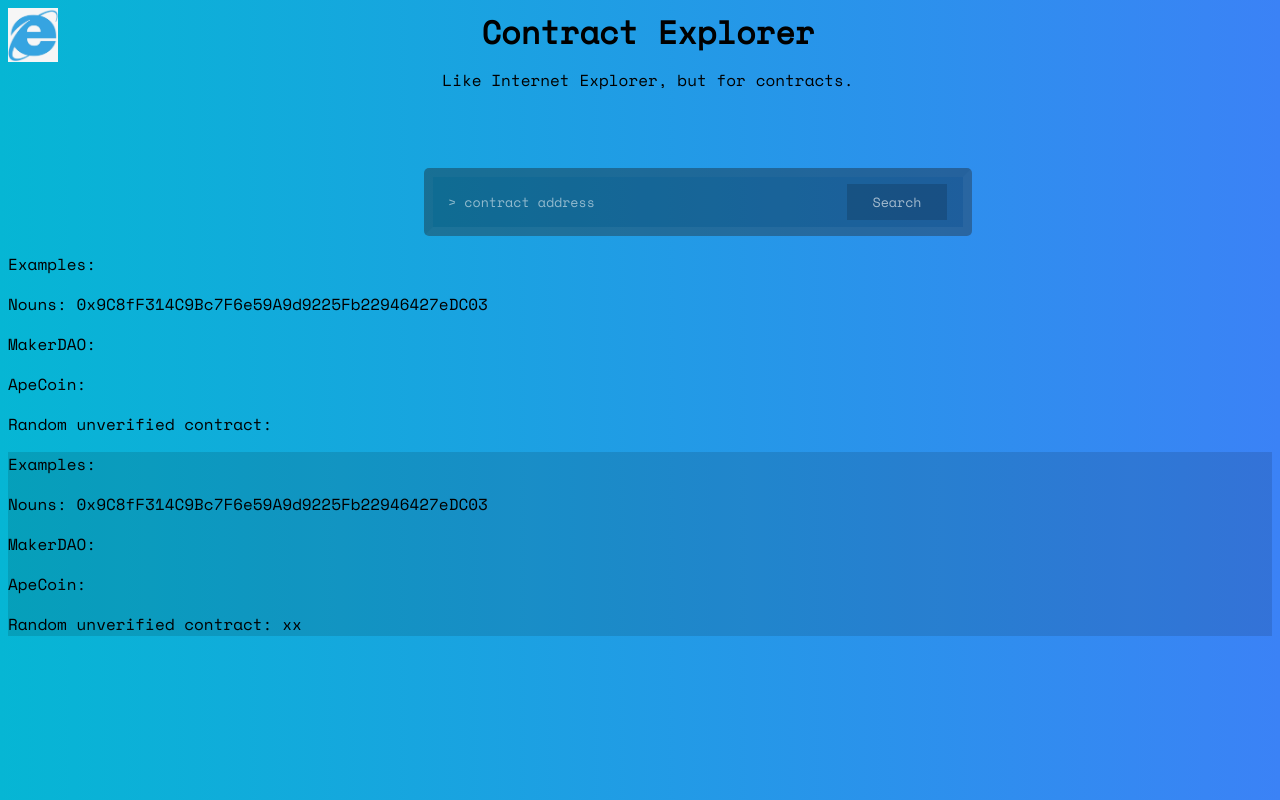
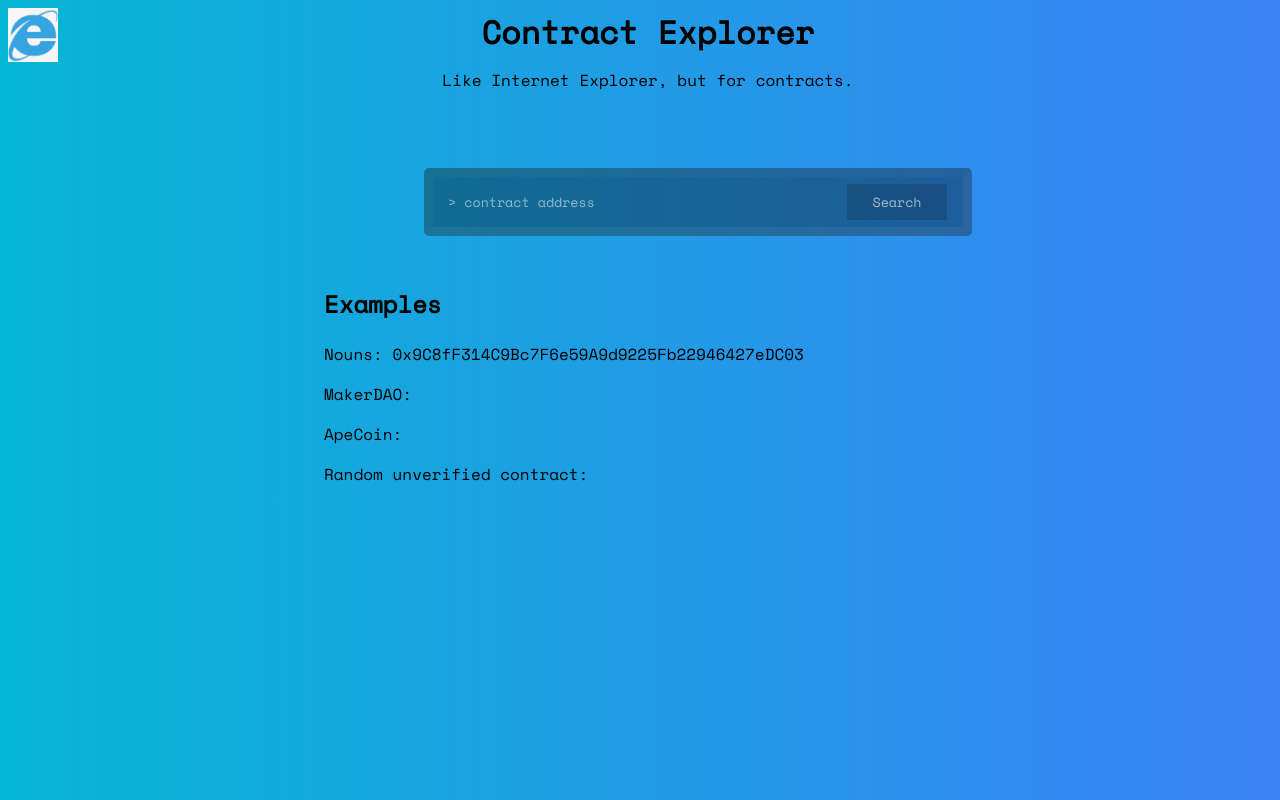
Before and after one commit to shazow/contract-explorer, a SvelteKit app: page / in a window 1280 px wide. Built offline with nearby package versions, Linux system fonts and the light colour scheme.

Commit message:
Styled examples text

```diff
--- a/src/routes/+page.svelte
+++ b/src/routes/+page.svelte
@@ -25,24 +25,18 @@
     </div>
 </form>
 
-<div>
-    <p>Examples:</p>
+<div class="center examples-text">
+    <h2>Examples</h2>
     <p>Nouns: 0x9C8fF314C9Bc7F6e59A9d9225Fb22946427eDC03</p>
     <p>MakerDAO:</p>
     <p>ApeCoin:</p>
     <p>Random unverified contract:</p>
 </div>
 
-<div class="content-container">
-    <p>Examples:</p>
-    <p>Nouns: 0x9C8fF314C9Bc7F6e59A9d9225Fb22946427eDC03</p>
-    <p>MakerDAO:</p>
-    <p>ApeCoin:</p>
-    <p>Random unverified contract: xx</p>
-</div>
+<style lang="scss">
 
 
-<style lang="scss">
+    /* ======== GLOBAL ======== */
     @import url(https://fonts.googleapis.com/css?family=Space+Mono);
 
     :global(body) {
@@ -53,6 +47,13 @@
         font-family: 'Space Mono', sans-serif;
 	}
 
+    .center{
+        margin: auto;
+        width: 50%;
+    }
+
+
+    /* ======== HEADER ======== */
     header h1 {
         position: absolute;
         text-align: center;
@@ -67,15 +68,12 @@
         margin: 0;
     }
 
-    .center{
-        margin: auto;
-        width: 50%;
-    }
-
     .logo-img {
         max-width: 50px;
     }
 
+
+    /* ======== SEARCH BAR ======== */
     .search{
         margin-top: 100px;
         margin-left: 100px;
@@ -115,4 +113,10 @@
 	.content-container{
 		background-color: rgba(0, 0, 0, 0.122);
 	}
+
+
+    /* ======== EXAMPLES TEXT ======== */
+    .examples-text{
+        margin-top: 50px;
+    }
 </style>
```
